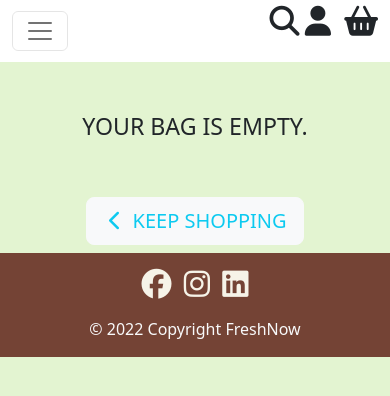
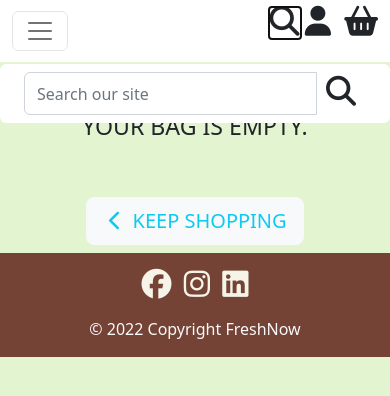
Before and after one commit to KonstantinaStrantzali/FreshNow-food-corner, a Django app: page /bag/ in a window 390 px wide, after a click on "Search our Delicatessen". Shown: the top 396 px of the page. Run offline with Django 3.2, Linux system fonts and the light colour scheme; some libraries are stand-ins or nearby versions.

Commit message:
fixed responsive mobile-top header

```diff
--- a/freshNow_store/settings.py
+++ b/freshNow_store/settings.py
@@ -209,12 +209,12 @@ STRIPE_CURRENCY = 'usd'
 STRIPE_PUBLIC_KEY = os.getenv('STRIPE_PUBLIC_KEY', '')
 STRIPE_SECRET_KEY = os.getenv('STRIPE_SECRET_KEY', '')
 STRIPE_WH_SECRET = os.getenv('STRIPE_WH_SECRET', '')
-DEFAULT_FROM_EMAIL = 'freshNow@example.com'
+DEFAULT_FROM_EMAIL = 'freshNow@gmail.com'
 
 
 if 'DEVELOPMENT' in os.environ:
     EMAIL_BACKEND = 'django.core.mail.backends.console.EmailBackend'
-    DEFAULT_FROM_EMAIL = 'boutiqueado@example.com'
+    DEFAULT_FROM_EMAIL = 'freshnow@gmail.com'
 else:
     EMAIL_BACKEND = 'django.core.mail.backends.smtp.EmailBackend'
     EMAIL_USE_TLS = True
--- a/templates/includes/main-nav.html
+++ b/templates/includes/main-nav.html
@@ -17,6 +17,8 @@
                 </li>
                 <li><a href= "{% url 'products' %}?category=pasta" class="dropdown-item ml-4 ml-lg-0 green site-font">Pasta</a>
               </li>
+              <li><a href= "{% url 'products' %}?category=fresh-smoothie" class="dropdown-item ml-4 ml-lg-0 green site-font">Smoothie</a>
+              </li>
             </ul>
             </li>
             <li class="nav-item">
--- a/templates/includes/mobile-top-header.html
+++ b/templates/includes/mobile-top-header.html
@@ -1,10 +1,11 @@
 <ul>
-    <li class="list-inline-item mx-0">
-        <a class="nav-link d-block d-lg-none" href="#" id="mobile-search" data-toggle="dropdown" aria-haspopup="true" aria-expanded="false">
+    <li class="nav-item list-inline-item mx-0">
+        <a class="nav-link d-block d-lg-none" href="#" id="navbarDropdown" role="button" data-bs-toggle="dropdown" aria-expanded="false">
+
             <div class="text-center">
                 <div>
                     <i class="fas fa-search fa-lg green"></i>
-                    <span class="sr-only">Search our Meals</span>
+                    <span class="sr-only">Search our Delicatessen</span>
                 </div>
             </div>
         </a>
@@ -16,7 +17,7 @@
                         <button class="form-control btn btn-green border-green" type="submit">
                             <span class="icon">
                                 <i class="fas fa-search cream"></i>
-                                <span class="sr-only">Search our Meals</span>
+                                <span class="sr-only">Search our Delicatessen</span>
                             </span>
                         </button>
                     </div>
@@ -24,8 +25,8 @@
             </form>
         </div>
     </li>
-    <li class="list-inline-item dropdown x-0">
-        <a class="nav-link d-block d-lg-none" href="#" id="user-options-mobile" data-toggle="dropdown" aria-haspopup="true" aria-expanded="false">
+    <li class="nav-item list-inline-item dropdown x-0">
+        <a class="nav-link d-block d-lg-none" href="#" id="navbarDropdown" role="button" data-bs-toggle="dropdown" aria-expanded="false">
             <div class="text-center">
                 <div>
                     <i class="fas fa-user fa-lg green"></i>
@@ -36,8 +37,8 @@
         <div class="dropdown-menu border-0 bg-cream" aria-labelledby="user-options-mobile">
             {% if request.user.is_authenticated %}
                 {% if request.user.is_superuser %}
-                    <a href="" class="dropdown-item green">Add Product</a>
-                    <a href="{% url 'add_product' %}" class="dropdown-item green">Add Category</a>
+                    <a href="{% url 'add_product' %}" class="dropdown-item green">Add Product</a>
+                    <a href="{% url 'add_category' %}" class="dropdown-item green">Add Category</a>
                 {% endif %}
                 <a href="{% url 'profile' %}" class="dropdown-item green">My Profile</a>
                 <a href="{% url 'account_logout' %}" class="dropdown-item green">Logout</a>
@@ -49,7 +50,7 @@
     </li>
     {% if request.user.is_authenticated %}
         <li class="list-inline-item mx-0">
-            <a class="nav-link d-block d-lg-none" href="">
+            <a class="nav-link d-block d-lg-none" href="{% url 'wishlist' %}">
                 <div class="text-center">
                     <div>
                         <i class="fas fa-heart fa-lg green"></i>
@@ -60,7 +61,7 @@
         </li>
     {% endif %}
     <li class="list-inline-item mr-sm-4 mx-0">
-        <a class="{% if grand_total %}font-weight-bold{% endif %} nav-link d-block d-lg-none" href="">
+        <a class="{% if grand_total %}font-weight-bold{% endif %} nav-link d-block d-lg-none" href="{% url 'view_bag' %}">
             <div class="text-center">
                 <div>
                     <i class="fas fa-shopping-basket fa-lg green"></i>
```
